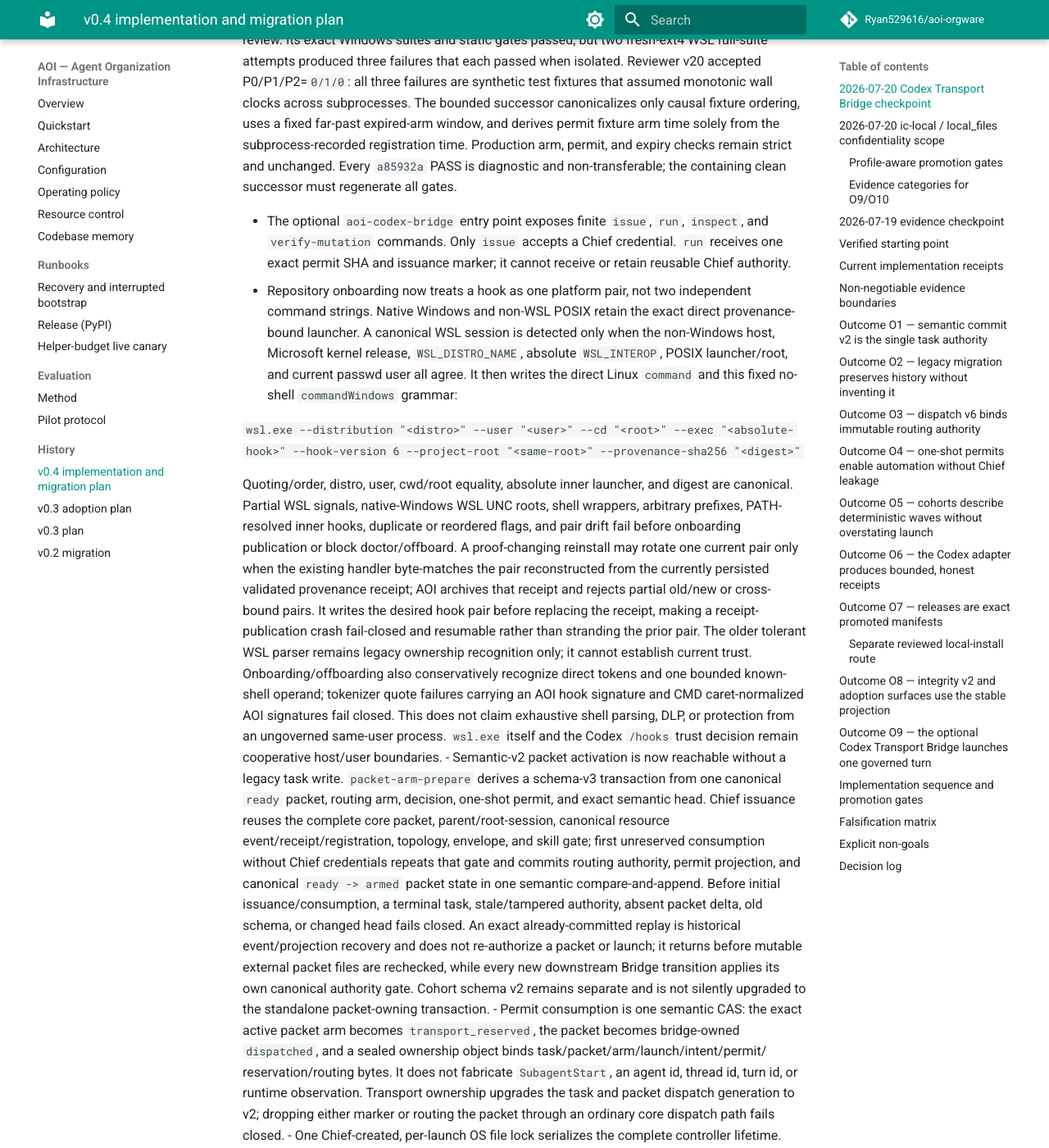
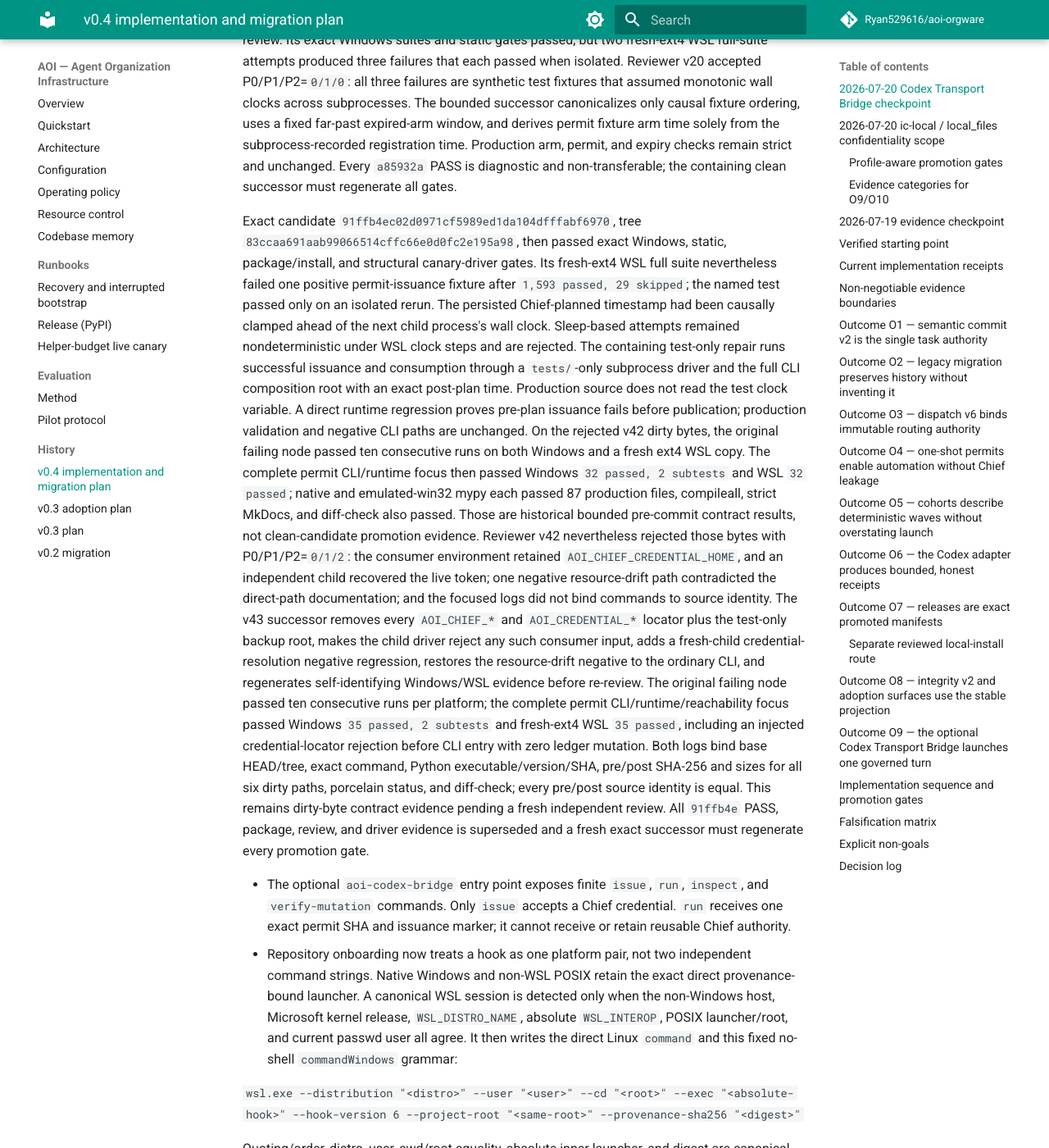
Before and after one commit to Ryan529616/aoi-orgware, an MkDocs documentation site: the page built from docs/v0.4-plan.md, in a window 1280 px wide and 1400 px high, scrolled down 2978 px. Shown: the whole window at 82% size. Built offline with MkDocs 1.6.1 and Material for MkDocs 9.7.7, drawn with Linux system fonts in a browser that asks for light colours; comment, search, counter and statistics services are not loaded; some of the changed text lies outside the part shown.

Commit message:
test: stabilize permit CLI clock fixtures

```diff
--- a/docs/v0.4-plan.md
+++ b/docs/v0.4-plan.md
@@ -137,6 +137,44 @@
 subprocess-recorded registration time. Production arm, permit, and expiry
 checks remain strict and unchanged. Every `a85932a` PASS is diagnostic and
 non-transferable; the containing clean successor must regenerate all gates.
+
+Exact candidate `91ffb4ec02d0971cf5989ed1da104dfffabf6970`, tree
+`83ccaa691aab99066514cffc66e0d0fc2e195a98`, then passed exact Windows,
+static, package/install, and structural canary-driver gates. Its fresh-ext4 WSL
+full suite nevertheless failed one positive permit-issuance fixture after
+`1,593 passed, 29 skipped`; the named test passed only on an isolated rerun.
+The persisted Chief-planned timestamp had been causally clamped ahead of the
+next child process's wall clock. Sleep-based attempts remained nondeterministic
+under WSL clock steps and are rejected. The containing test-only repair runs
+successful issuance and consumption through a `tests/`-only subprocess driver
+and the full CLI composition root with an exact post-plan time. Production
+source does not read the test clock variable. A direct runtime regression proves
+pre-plan issuance fails before publication; production validation and negative
+CLI paths are unchanged.
+On the rejected v42 dirty bytes, the original failing node passed ten
+consecutive runs on both Windows and a fresh ext4 WSL copy. The complete permit
+CLI/runtime focus then passed Windows `32 passed, 2 subtests` and WSL `32
+passed`; native and emulated-win32 mypy each passed 87 production files,
+compileall, strict MkDocs, and diff-check also passed. Those are historical
+bounded pre-commit contract results, not clean-candidate promotion evidence.
+Reviewer v42 nevertheless rejected those bytes with P0/P1/P2=`0/1/2`: the
+consumer environment retained `AOI_CHIEF_CREDENTIAL_HOME`, and an independent
+child recovered the live token; one negative resource-drift path contradicted
+the direct-path documentation; and the focused logs did not bind commands to
+source identity. The v43 successor removes every `AOI_CHIEF_*` and
+`AOI_CREDENTIAL_*` locator plus the test-only backup root, makes the child
+driver reject any such consumer input, adds a fresh-child credential-resolution
+negative regression, restores the resource-drift negative to the ordinary CLI,
+and regenerates self-identifying Windows/WSL evidence before re-review. The
+original failing node passed ten consecutive runs per platform; the complete
+permit CLI/runtime/reachability focus passed Windows `35 passed, 2 subtests` and
+fresh-ext4 WSL `35 passed`, including an injected credential-locator rejection
+before CLI entry with zero ledger mutation. Both logs bind base HEAD/tree, exact command, Python
+executable/version/SHA, pre/post SHA-256 and sizes for all six dirty paths,
+porcelain status, and diff-check; every pre/post source identity is equal. This
+remains dirty-byte contract evidence pending a fresh independent review.
+All `91ffb4e` PASS, package, review, and driver evidence is superseded and a
+fresh exact successor must regenerate every promotion gate.
 
 - The optional `aoi-codex-bridge` entry point exposes finite `issue`, `run`,
   `inspect`, and `verify-mutation` commands. Only `issue` accepts a Chief
@@ -486,7 +524,15 @@
   fresh-ext4 full attempts: `1 failed, 1,589 passed, 29 skipped` followed by `2
   failed, 1,588 passed, 29 skipped`. All three named failures passed in
   isolation. The containing repair normalizes causal ordering in those three
-  fixtures only; focused PASS cannot replace a fresh full-suite PASS.
+  fixtures only; focused PASS cannot replace a fresh full-suite PASS. Exact
+  `91ffb4e` subsequently reached `1 failed, 1,593 passed, 29 skipped` because a
+  successful permit helper launched its child process before a bounded
+  Chief-planned timestamp was visible to that child; its isolated rerun passed
+  and is nonqualifying. Two subsequent wait-based dirty experiments were also
+  rejected after full-file WSL failures. The successor freezes only the
+  positive test-driver subprocess observation and separately proves the
+  unchanged runtime future-time rejection; it must earn a new fresh-ext4
+  whole-suite PASS.
 - **Package/install diagnostic:** exact `ed91f12` used locked WSL `build 1.5.0`
   / `hatchling 1.27.0` and produced wheel/sdist SHA-256
   `4e86fdbf3ff71b36e7e559e38cb3ea8eaa77815b031b5a6aefcb33e4e26842bf`
```
Also changed, not shown: CHANGELOG.md (+6 -1 lines), 4 other files.
